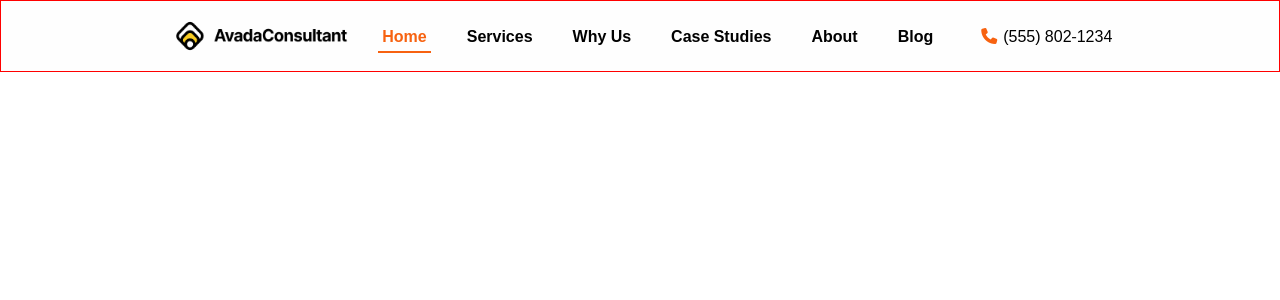
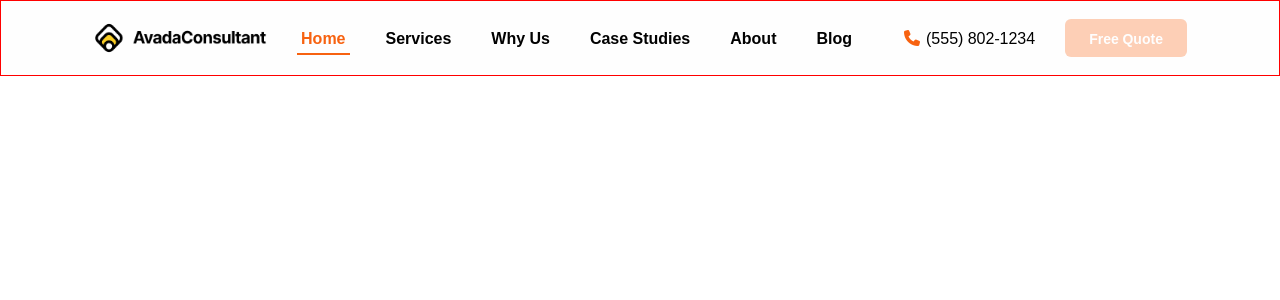
Before and after one commit to Alessandro-Sebastiano/proj-html-vuejs, a Vue app: page / in a window 1280 px wide. Shown: the top 300 px of the page. Built offline with nearby package versions, Linux system fonts and the light colour scheme.

Commit message:
button-component

```diff
--- a/src/assets/styles/partials/_variables.scss
+++ b/src/assets/styles/partials/_variables.scss
@@ -4,3 +4,4 @@ $orange: #F76210;
 $grey: #E3E4E2;
 $dark: #010101;
 $green: #6EC083;
+$op-orange: rgba(247, 98, 16, 0.3);
--- /dev/null
+++ b/src/components/ButtonComponent.vue
@@ -0,0 +1,32 @@
+<template>
+    <div class="button">
+        <span>{{ btnText }}</span>
+    </div>
+</template>
+
+<script>
+export default {
+    name: 'ButtonComponent',
+
+    props: ['btnText'],
+}
+</script>
+
+<style lang="scss" scoped>
+@use '../assets/styles/partials/variables' as *;
+
+.button {
+    display: inline-block;
+    padding: 8px 24px;
+    border-radius: 6px;
+    background-color: $orange;
+    cursor: pointer;
+
+
+    span {
+        color: $ligth;
+        font-size: 14px;
+        font-weight: 700;
+    }
+}
+</style>
--- a/src/components/HeaderComponent.vue
+++ b/src/components/HeaderComponent.vue
@@ -24,5 +24,8 @@ export default {
     padding: 18px;
     border: 1px solid red;
     background-color: $ligth;
+    display: flex;
+    align-items: center;
+    justify-content: center;
 }
 </style>
--- a/src/components/PhoneNumber.vue
+++ b/src/components/PhoneNumber.vue
@@ -15,7 +15,7 @@ export default {
 @use '../assets/styles/partials/variables' as *;
 
 .phone-box {
-    padding: 6px 14px;
+    padding: 6px 18px;
     display: flex;
     align-items: center;
     border-radius: 8px;
--- a/src/components/header-subComponent/NavBar.vue
+++ b/src/components/header-subComponent/NavBar.vue
@@ -12,17 +12,20 @@
         </div>
 
         <PhoneNumber />
+        <ButtonComponent btnText="Free Quote" />
     </div>
 </template>
 
 <script>
-import PhoneNumber from '../PhoneNumber.vue'
+import PhoneNumber from '../PhoneNumber.vue';
+import ButtonComponent from '../ButtonComponent.vue';
 
 export default {
     name: 'NavBar',
 
     components: {
         PhoneNumber,
+        ButtonComponent,
     },
 
     data() {
@@ -87,10 +90,10 @@ export default {
 @use '../../assets/styles/partials/variables' as *;
 
 .navbar {
-    width: 75%;
-    margin: 0 auto;
+    width: 1105px;
     display: flex;
     align-items: center;
+    justify-content: center;
 
 
     .logo {
@@ -159,5 +162,11 @@ export default {
     .phone-box {
         flex-shrink: 0;
     }
+
+    .button {
+        margin-left: 12px;
+        background-color: $op-orange;
+        flex-shrink: 0;
+    }
 }
 </style>
```
